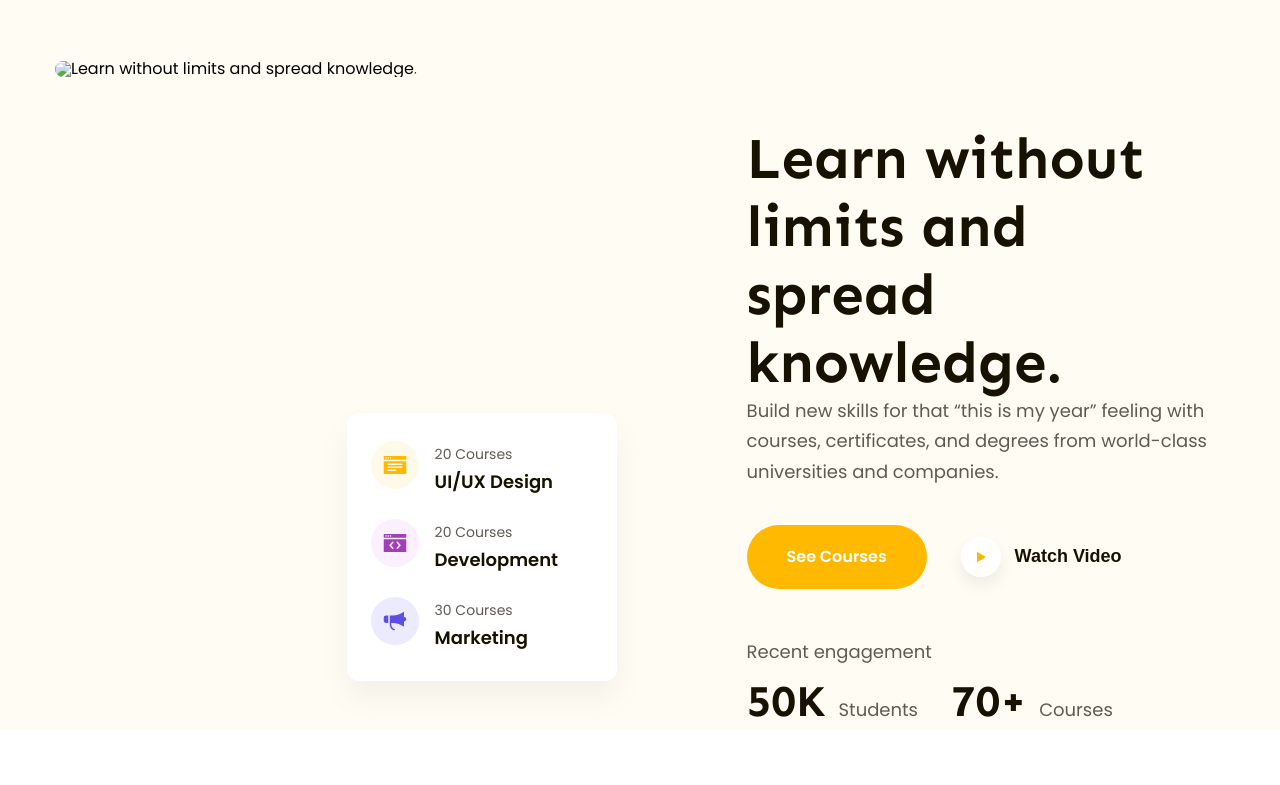
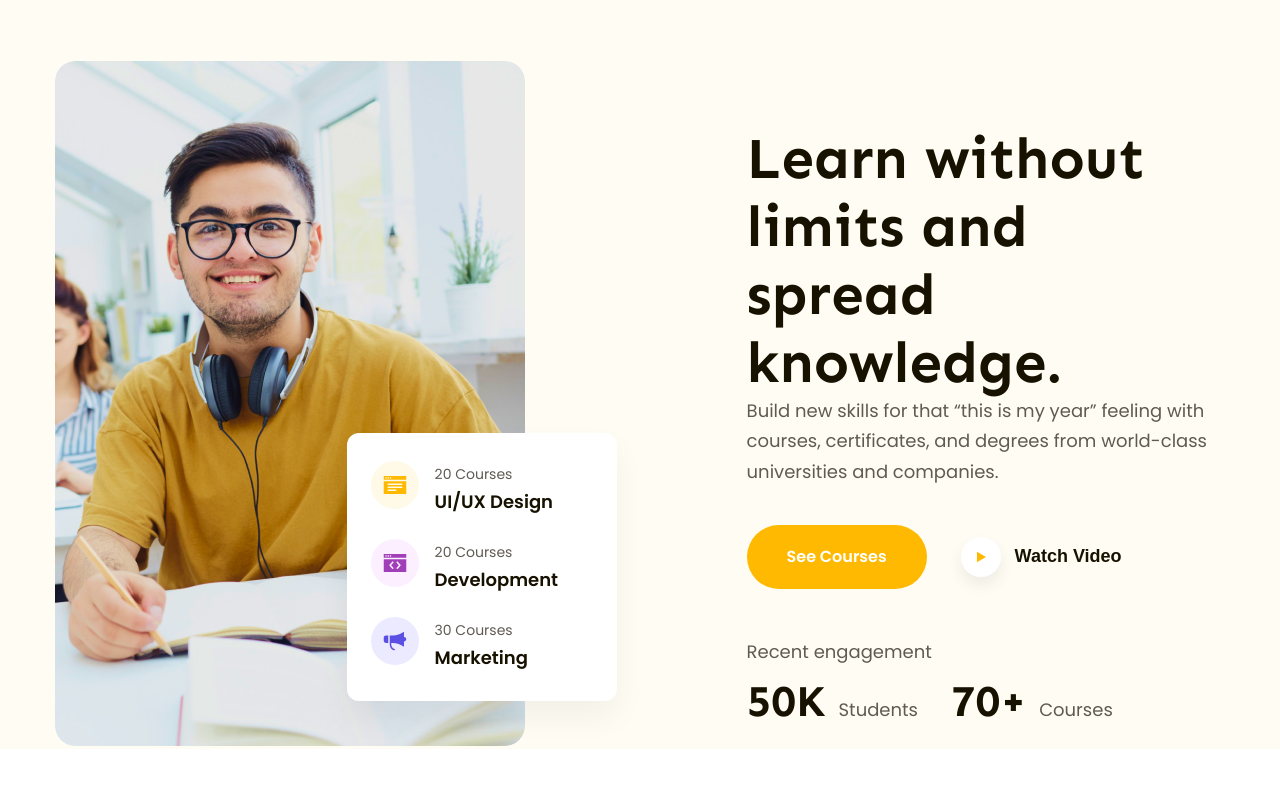
Before and after one commit to ParzivalDo/parzival-project-01, a plain HTML site: page index.html in a window 1280 px wide. Shown: the part 89-874 px from the top of the page. Drawn offline with Linux system fonts and the light colour scheme; the site is published under a folder, as on GitHub Pages, so addresses that start at the root find nothing.

Commit message:
Update index.html

```diff
--- a/index.html
+++ b/index.html
@@ -55,7 +55,7 @@
                 <div class="body">
                     <!-- Left -->
                     <div class="media-block">
-                        <img src="/assets/img/hero-img.jpg"
+                        <img src="assets/img/hero-img.jpg"
                         alt="Learn without limits and spread knowledge."
                         class="img"
                         />
```
